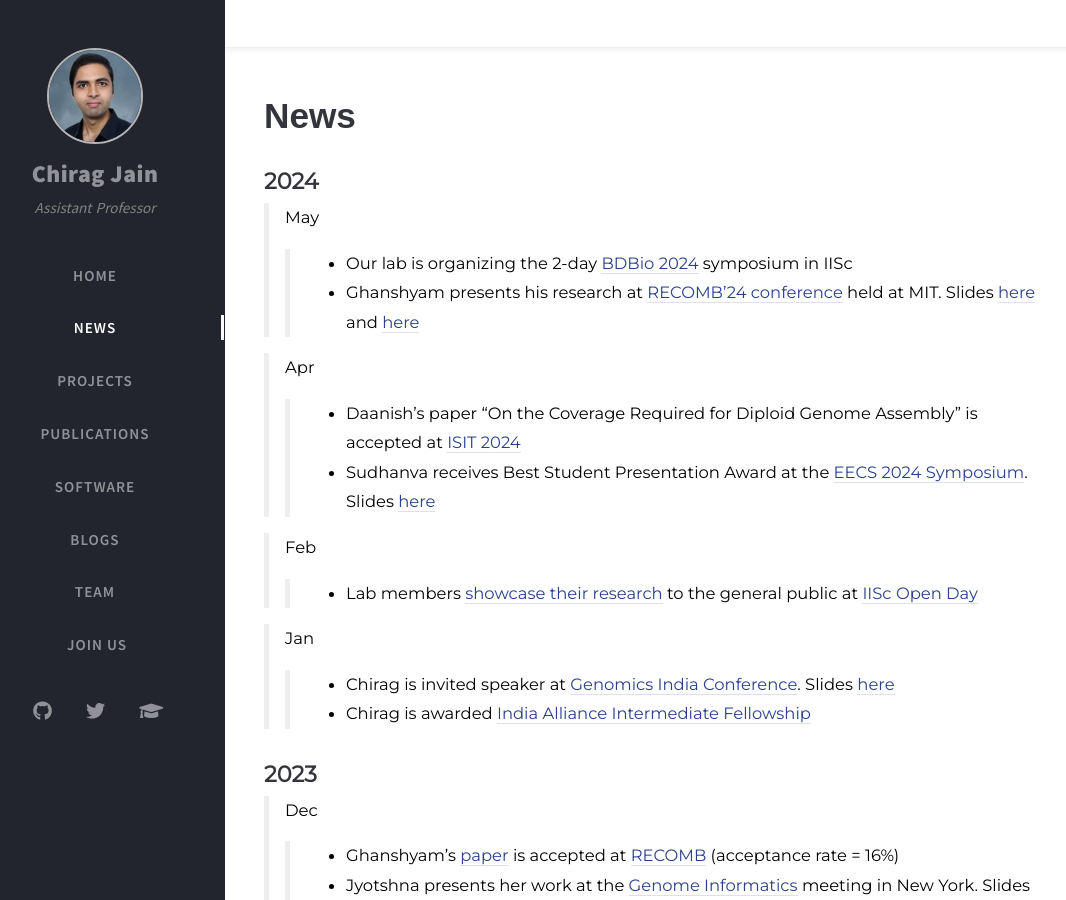
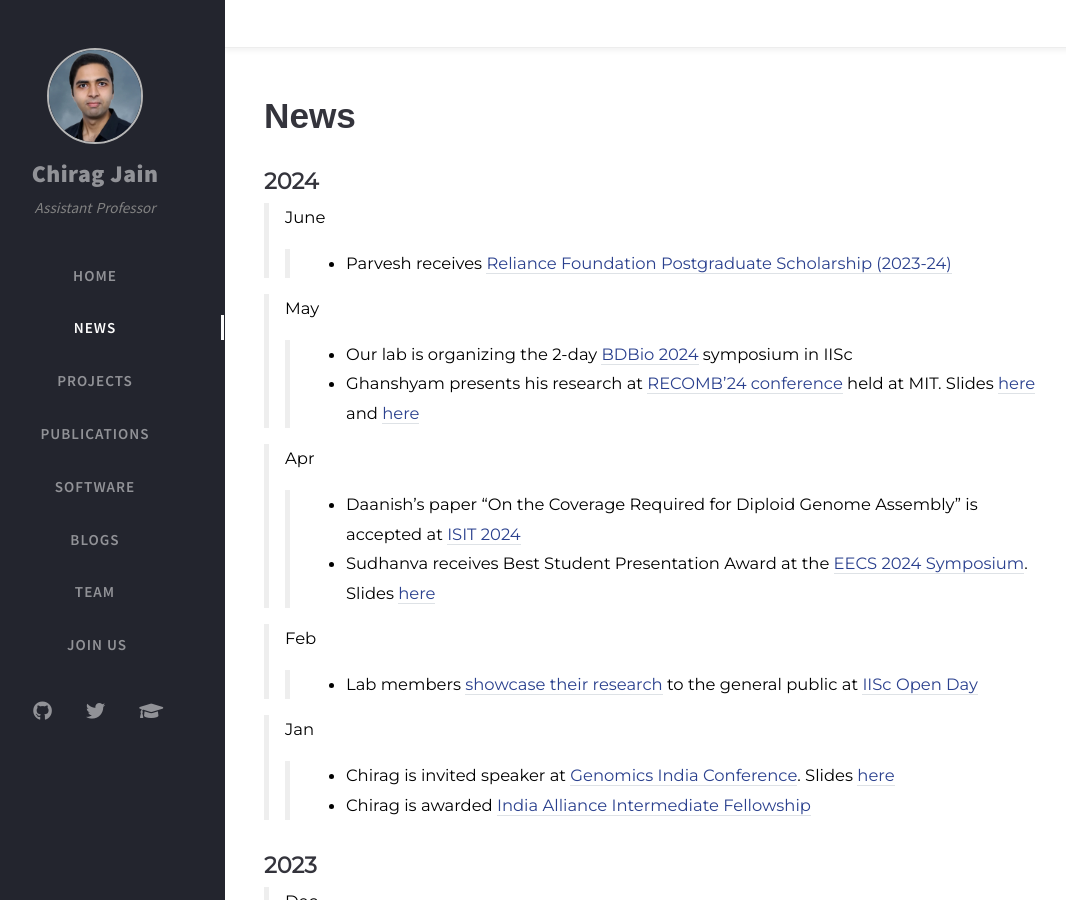
Before and after one commit to at-cg/at-cg.github.io, a Jekyll site: the page built from tabs/new.md, in a window 1280 px wide and 900 px high. Shown: the whole window, without its empty margins (35-1101 px from the left). Built offline with Jekyll 4.4.1, drawn with Linux system fonts in a browser that asks for light colours; nearby versions of some CDN libraries; comment, search, counter and statistics services are not loaded.

Commit message:
Update new.md

```diff
--- a/tabs/new.md
+++ b/tabs/new.md
@@ -20,6 +20,8 @@ type: news
 # **News**
 
 ## **2024**
+>June
+>> - Parvesh receives [Reliance Foundation Postgraduate Scholarship (2023-24)](https://www.scholarships.reliancefoundation.org/PG_Scholarship.aspx)
 
 >May
 >> - Our lab is organizing the 2-day [BDBio 2024](https://www.bdbio.in) symposium in IISc
```
